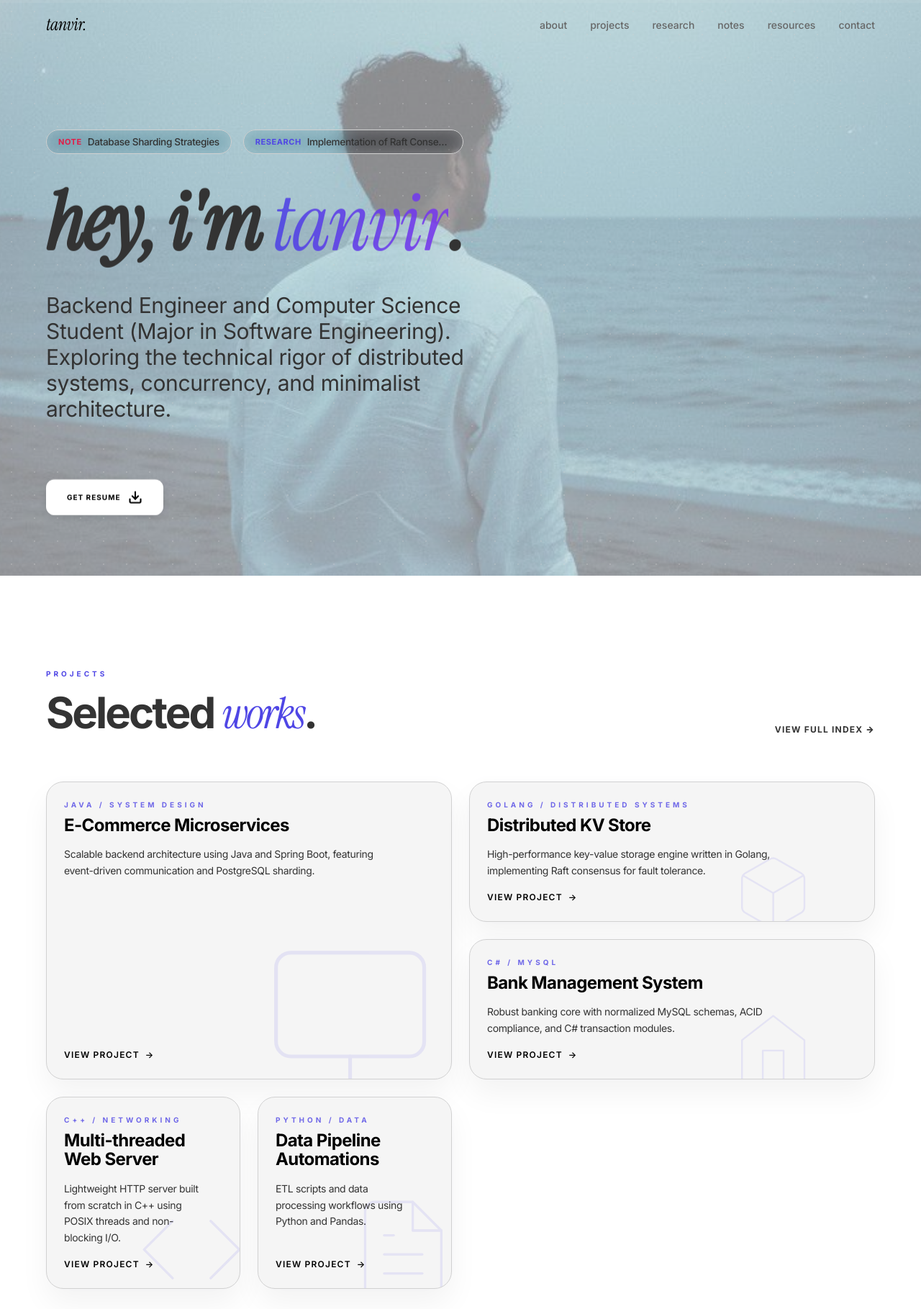
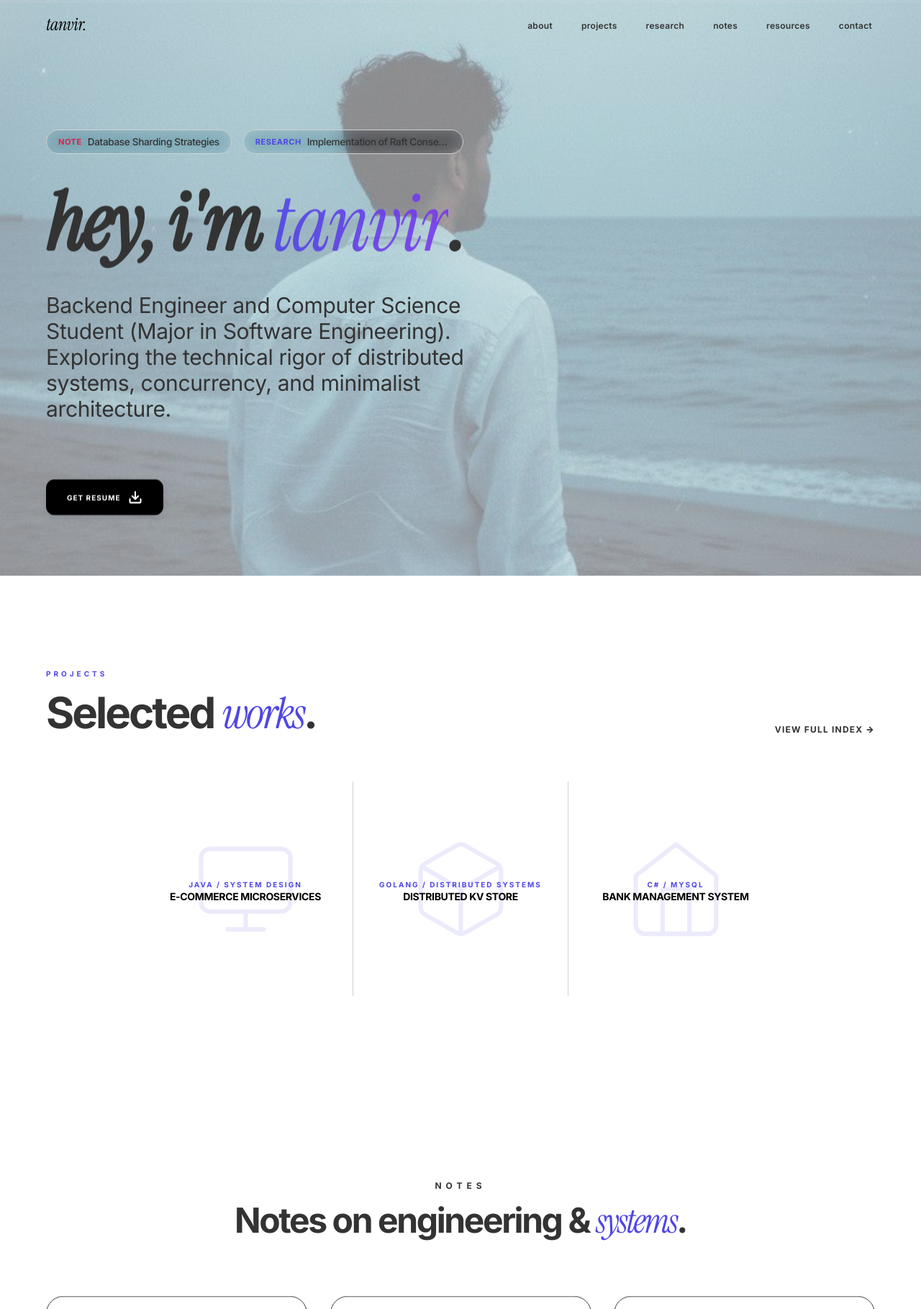
Before and after one commit to tanvir-cpp/tanvir-cpp.github.io, a plain HTML site: page index.html in a window 1280 px wide. Shown: the top 1819 px of the page at 72% size. Drawn offline with nearby package versions, Linux system fonts and the light colour scheme.

Commit message:
Refactor styles and structure for improved layout and responsiveness across sections

```diff
--- a/index.html
+++ b/index.html
@@ -141,16 +141,6 @@
           fetchpriority="high"
         />
         <div
-          class="absolute inset-0 opacity-[0.3] dark:opacity-20"
-          style="
-            background-image: radial-gradient(
-              var(--border-main) 1.5px,
-              transparent 1.5px
-            );
-            background-size: 32px 32px;
-          "
-        ></div>
-        <div
           class="absolute inset-0 bg-gradient-to-b from-main via-transparent to-main"
         ></div>
       </div>
@@ -270,8 +260,10 @@
           >
         </div>
         <!-- Bento Grid - Rendered via JS -->
-        <div class="bento-grid" id="featured-projects-grid">
-          <!-- JS populates this -->
+        <div class="max-w-4xl mx-auto px-0">
+          <div class="bento-grid" id="featured-projects-grid">
+            <!-- JS populates this -->
+          </div>
         </div>
       </div>
     </section>
--- a/src/data/projects.json
+++ b/src/data/projects.json
@@ -7,7 +7,8 @@
     "icon": "<svg viewBox='0 0 24 24' fill='none' stroke='currentColor' stroke-width='2' stroke-linecap='round' stroke-linejoin='round'><rect x='2' y='3' width='20' height='14' rx='2' ry='2'/><line x1='8' y1='21' x2='16' y2='21'/><line x1='12' y1='17' x2='12' y2='21'/></svg>",
     "link": "View Architecture →",
     "url": "#",
-        "size": "large"
+    "size": "large",
+    "featured": true
   },
   {
     "id": "distributed-kv-store",
@@ -17,7 +18,8 @@
     "icon": "<svg viewBox='0 0 24 24' fill='none' stroke='currentColor' stroke-width='2' stroke-linecap='round' stroke-linejoin='round'><path d='M21 16V8a2 2 0 0 0-1-1.73l-7-4a2 2 0 0 0-2 0l-7 4A2 2 0 0 0 3 8v8a2 2 0 0 0 1 1.73l7 4a2 2 0 0 0 2 0l7-4A2 2 0 0 0 21 16z'/><polyline points='3.27 6.96 12 12.01 20.73 6.96'/><line x1='12' y1='22.08' x2='12' y2='12'/></svg>",
     "link": "View Source →",
     "url": "#",
-        "size": "wide"
+    "size": "wide",
+    "featured": true
   },
   {
     "id": "bank-management-system",
@@ -27,7 +29,8 @@
     "icon": "<svg viewBox='0 0 24 24' fill='none' stroke='currentColor' stroke-width='2' stroke-linecap='round' stroke-linejoin='round'><path d='M3 9l9-7 9 7v11a2 2 0 01-2 2H5a2 2 0 01-2-2z'/><polyline points='9 22 9 12 15 12 15 22'/></svg>",
     "link": "View System →",
     "url": "#",
-        "size": "wide"
+    "size": "wide",
+    "featured": true
   },
   {
     "id": "http-server-cpp",
--- a/src/scripts/controller.js
+++ b/src/scripts/controller.js
@@ -8,7 +8,6 @@ import { observeReveal } from "./effects.js";
  */
 // Click listeners removed as projects are now native links
 
-
 export const init = async () => {
   await initHeroBadges();
   await initDynamicContent();
@@ -18,7 +17,7 @@ const initHeroBadges = async () => {
   try {
     const [posts, papers] = await Promise.all([
       model.fetchBlogPosts(),
-      model.fetchResearchPapers()
+      model.fetchResearchPapers(),
     ]);
 
     if (view.elements.latestNoteBadge && posts.length > 0) {
@@ -37,11 +36,19 @@ const initDynamicContent = async () => {
   // 1. Projects (Always load if grid exists)
   if (view.elements.bentoGrid) {
     try {
-      const projects = await model.fetchProjects();
+      let projects = await model.fetchProjects();
+
+      // Feature: Filter homepage to only show featured projects
+      if (view.elements.bentoGrid.id === "featured-projects-grid") {
+        projects = projects.filter((project) => project.featured);
+      }
+
       view.renderProjects(projects);
 
       // Initialize Reveal for project cards
-      document.querySelectorAll("#featured-projects-grid .reveal").forEach(el => observeReveal(el));
+      document
+        .querySelectorAll("#featured-projects-grid .reveal")
+        .forEach((el) => observeReveal(el));
     } catch (error) {
       console.warn("Failed to load projects:", error);
     }
@@ -51,13 +58,16 @@ const initDynamicContent = async () => {
   if (view.elements.researchList || view.elements.recommendedList) {
     try {
       const papers = await model.fetchResearchPapers();
-      const publications = papers.filter(p => !p.type || p.type === 'publication');
-      const recommendations = papers.filter(p => p.type === 'recommendation');
+      const publications = papers.filter(
+        (p) => !p.type || p.type === "publication",
+      );
+      const recommendations = papers.filter((p) => p.type === "recommendation");
 
       if (view.elements.researchList) view.renderResearchList(publications);
-      if (view.elements.recommendedList) view.renderRecommendedList(recommendations);
+      if (view.elements.recommendedList)
+        view.renderRecommendedList(recommendations);
 
-      document.querySelectorAll(".reveal").forEach(el => observeReveal(el));
+      document.querySelectorAll(".reveal").forEach((el) => observeReveal(el));
     } catch (error) {
       console.warn("Failed to load research:", error);
     }
@@ -67,7 +77,9 @@ const initDynamicContent = async () => {
   if (view.elements.latestNotesGrid) {
     const posts = await model.fetchBlogPosts();
     if (posts.length > 0) {
-      const sortedPosts = [...posts].sort((a, b) => new Date(b.date) - new Date(a.date));
+      const sortedPosts = [...posts].sort(
+        (a, b) => new Date(b.date) - new Date(a.date),
+      );
       view.renderLatestNotes(sortedPosts.slice(0, 3));
     } else {
       view.renderLatestNotes([]);
--- a/src/styles/base.css
+++ b/src/styles/base.css
@@ -174,27 +174,26 @@ img {
 }
 
 .btn-primary {
-  background: var(--white);
-  color: var(--neutral-950);
+  background: var(--black);
+  color: var(--white);
   box-shadow: 0 4px 12px rgba(0, 0, 0, 0.1);
 }
 
 .btn-primary:hover {
   transform: translateY(-2px);
-  background: var(--white);
+  background: var(--neutral-800);
   box-shadow: 0 8px 20px rgba(0, 0, 0, 0.2);
 }
 
 .btn-secondary {
-  background: rgba(255, 255, 255, 0.03);
-  color: var(--white);
-  border-color: rgba(255, 255, 255, 0.1);
-  backdrop-filter: blur(10px);
+  background: var(--bg-secondary);
+  color: var(--text-primary);
+  border-color: var(--border-main);
 }
 
 .btn-secondary:hover {
-  background: rgba(255, 255, 255, 0.08);
-  border-color: rgba(255, 255, 255, 0.2);
+  background: var(--bg-tertiary);
+  border-color: var(--border-secondary);
   transform: translateY(-1px);
 }
 
--- a/src/styles/sections/projects.css
+++ b/src/styles/sections/projects.css
@@ -3,206 +3,193 @@
   position: relative;
 }
 
-/* --- DEFAULT GRID LAYOUT (Homepage) --- */
+/* --- INSTAGRAM STYLE GRID (Homepage) --- */
 .bento-grid {
   display: grid;
-    grid-template-columns: repeat(1, 1fr);
-    grid-auto-rows: minmax(140px, auto);
-    gap: var(--space-6);
-    grid-auto-flow: dense;
+  grid-template-columns: repeat(3, 1fr); /* 3 columns like Instagram */
+  gap: 1px; /* Minimal gap like IG */
+  background: var(--border-main); /* Border color through gap */
+  width: 100%;
+  margin: 0 auto;
 }
 
 .bento-card {
-    background: var(--bg-secondary);
-    border: 1px solid var(--border-main);
-    border-radius: var(--radius-2xl);
-    padding: var(--space-6);
+  background: var(--white);
+  padding: 0;
   display: flex;
   flex-direction: column;
-    gap: var(--space-4);
-    transition: var(--transition-smooth);
+  justify-content: center;
+  align-items: center;
+  text-align: center;
+  border: none;
+  border-radius: 0;
+  transition: all 0.3s ease;
   cursor: pointer;
   position: relative;
   overflow: hidden;
   text-decoration: none;
-    box-shadow: var(--card-shadow);
+  box-shadow: none;
+}
+
+/* Square grid specific styles */
+.bento-grid:not(.list-view) .bento-card {
+  aspect-ratio: 1 / 1;
 }
 
 .bento-card:hover {
-    background: var(--bg-tertiary);
-    border-color: var(--accent-indigo-muted);
-    transform: translateY(-4px) scale(1.01);
-    box-shadow: var(--card-shadow-hover);
+  background: var(--bg-secondary);
+  transform: none;
+  box-shadow: inset 0 0 0 1px var(--accent-indigo);
+  z-index: 2;
 }
 
 .bento-content {
   display: flex;
   flex-direction: column;
-    gap: var(--space-4);
+  gap: var(--space-2);
+  padding: var(--space-6);
   height: 100%;
+  width: 100%;
+  justify-content: center;
+  align-items: center;
   z-index: 10;
   position: relative;
 }
 
-@media (min-width: 768px) {
-    .bento-grid {
-        grid-template-columns: repeat(4, 1fr);
+/* Base Typography (Shared) */
+.bento-tag {
+  font-size: 10px;
+  font-weight: var(--font-bold);
+  text-transform: uppercase;
+  letter-spacing: 0.2em;
+  color: var(--accent-indigo);
+  margin-bottom: var(--space-2);
 }
 
-    .bento-card {
-        grid-column: span 2;
+.bento-title {
+  font-size: var(--text-base);
+  font-weight: var(--font-bold);
+  line-height: var(--leading-tight);
+  color: var(--text-primary);
+  margin: 0;
+  text-transform: uppercase;
 }
 
-    .bento-card.bento-normal {
-        grid-column: span 1;
+.bento-desc {
+  display: none; /* Hidden in IG grid */
 }
 
-    .bento-card.bento-large {
-        grid-column: span 2;
-        grid-row: span 2;
+.bento-link {
+  display: none; /* Hidden in IG grid */
 }
 
-    .bento-card.bento-wide {
-        grid-column: span 2;
+/* Visual Background SVG */
+.bento-visual {
+  position: absolute;
+  inset: 0;
+  width: 100%;
+  height: 100%;
+  display: flex;
+  align-items: center;
+  justify-content: center;
+  opacity: 0.05;
+  transition: opacity 0.3s ease;
+  pointer-events: none;
 }
+
+.bento-visual svg {
+  width: 50%;
+  height: 50%;
+  color: var(--accent-indigo);
+  stroke-width: 1;
+}
+
+.bento-card:hover .bento-visual {
+  opacity: 0.1;
 }
 
 /* --- LIST / BAR LAYOUT (Projects Page) --- */
 .bento-grid.list-view {
   display: flex;
   flex-direction: column;
-    gap: var(--space-4);
+  gap: 0;
+  background: transparent;
+  border-top: 1px solid var(--border-main);
 }
 
 .bento-grid.list-view .bento-card {
-    grid-column: auto;
   width: 100%;
-    border: none;
+  aspect-ratio: auto;
+  align-items: flex-start;
+  text-align: left;
+  padding: var(--space-8) 0;
+  background: transparent;
   border-bottom: 1px solid var(--border-main);
-    background: transparent;
-    border-radius: 0;
-    padding: var(--space-8) var(--space-6);
-    box-shadow: none;
-    transform: none;
-    display: grid;
-    grid-template-columns: 1fr;
-    align-items: center;
 }
 
 .bento-grid.list-view .bento-card:hover {
-    background: var(--bg-tertiary);
-    /* Subtle highlight */
-    padding-left: var(--space-8);
-    transform: none !important;
-}
-
-/* List internal layout adjustments */
-@media (min-width: 768px) {
-    .bento-grid.list-view .bento-card {
-        grid-template-columns: 1.5fr 3fr 1fr;
+  background: rgba(var(--bg-secondary-rgb), 0.3);
+  box-shadow: none;
+  padding-left: var(--space-4);
 }
 
 .bento-grid.list-view .bento-content {
-        display: contents;
-        /* Flatten for grid */
-    }
-
-    .bento-grid.list-view .bento-header {
-        justify-content: center;
-    }
-
-    .bento-grid.list-view .bento-desc {
-        margin: 0;
-    }
-
-    .bento-grid.list-view .bento-link {
-        justify-self: end;
-        margin-top: 0;
-    }
-}
-
-/* --- SHARED TYPOGRAPHY & ELEMENTS --- */
-.bento-header {
-    display: flex;
-    flex-direction: column;
-    gap: var(--space-2);
-}
-
-.bento-tag {
-    font-size: var(--text-xs);
-    font-weight: var(--font-bold);
-    text-transform: uppercase;
-    letter-spacing: var(--tracking-mega);
-    color: var(--accent-indigo);
-    opacity: 0.8;
-    width: fit-content;
-}
-
-.bento-title {
-    font-size: var(--text-2xl);
-    font-weight: var(--font-bold);
-    line-height: var(--leading-tight);
-    letter-spacing: var(--tracking-tight);
-    color: var(--text-primary);
-    margin: 0;
+  display: grid;
+  grid-template-columns: 1fr;
+  align-items: flex-start;
+  text-align: left;
+  padding: 0;
+  gap: var(--space-1);
 }
 
 .bento-grid.list-view .bento-title {
   font-size: var(--text-3xl);
-    /* Larger in list view */
+  text-transform: none;
+  letter-spacing: var(--tracking-tighter);
 }
 
-.bento-desc {
-    font-size: var(--text-base);
+.bento-grid.list-view .bento-desc {
+  display: block;
+  font-size: var(--text-lg);
+  color: var(--text-secondary);
+  max-width: 800px;
+  margin-top: var(--space-3);
   line-height: var(--leading-relaxed);
-    color: var(--text-secondary);
-    font-weight: var(--font-normal);
-    max-width: 90%;
 }
 
-.bento-link {
-    margin-top: auto;
-    font-size: var(--text-sm);
-    font-weight: var(--font-semibold);
-    color: var(--text-primary);
+.bento-grid.list-view .bento-link {
   display: flex;
-    align-items: center;
-    gap: var(--space-2);
-    transition: var(--transition-base);
+  margin-top: var(--space-6);
+  font-size: var(--text-xs);
+  font-weight: var(--font-black);
+  color: var(--accent-indigo);
   text-transform: uppercase;
-    letter-spacing: var(--tracking-widest);
-    width: fit-content;
+  letter-spacing: 0.3em;
 }
 
-.bento-link::after {
-    content: '→';
+.bento-grid.list-view .bento-link::after {
+  content: "→";
+  margin-left: var(--space-2);
   transition: transform 0.3s ease;
 }
 
 .bento-card:hover .bento-link::after {
-    transform: translateX(5px);
+  transform: translateX(8px);
 }
 
-.bento-visual {
-    position: absolute;
-    bottom: -10%;
-    right: -5%;
-    width: 60%;
-    height: 60%;
-    display: flex;
-    align-items: center;
-    justify-content: center;
-    pointer-events: none;
+.bento-grid.list-view .bento-visual {
+  display: none;
 }
 
-.bento-visual svg {
-    width: 100%;
-    height: 100%;
-    color: var(--accent-indigo);
-    stroke-width: 0.5;
+/* --- RESPONSIVE ADJUSTMENTS --- */
+@media (max-width: 768px) {
+  .bento-grid:not(.list-view) {
+    grid-template-columns: repeat(3, 1fr);
+  }
 }
 
-.bento-icon {
-    display: none;
-    /* Keep clean for now */
+@media (min-width: 768px) {
+  .bento-grid.list-view .bento-card {
+    padding: var(--space-12) 0;
   }
+}
--- a/src/styles/ui/header.css
+++ b/src/styles/ui/header.css
@@ -11,11 +11,12 @@
 }
 
 .header.scrolled {
-  background: var(--bg-main);
-  opacity: 0.98;
+  background: rgba(var(--bg-main-rgb), 0.9);
   backdrop-filter: blur(20px);
   -webkit-backdrop-filter: blur(20px);
-  box-shadow: 0 4px 20px rgba(0, 0, 0, 0.05);
+  box-shadow: 0 4px 30px rgba(0, 0, 0, 0.03);
+  border-bottom: 1px solid var(--border-main);
+  padding: var(--space-3) 0;
 }
 
 .nav {
@@ -61,17 +62,19 @@
 }
 
 .nav-link {
-  color: var(--text-tertiary);
+  color: var(--text-secondary);
   text-decoration: none;
-  font-size: var(--text-base);
-  font-weight: var(--font-medium);
-  letter-spacing: var(--tracking-normal);
+  font-size: var(--text-sm);
+  font-weight: var(--font-semibold);
+  letter-spacing: var(--tracking-wide);
+  text-transform: lowercase;
   transition: var(--transition-fast);
+  padding: var(--space-2) var(--space-1);
 }
 
 .nav-link:hover,
 .nav-link.active {
-  color: var(--text-primary);
+  color: var(--accent-indigo);
 }
 
 /* Mobile Menu Button */
```
Also changed, not shown: research.html (+2 -2 lines), src/styles/sections/hero.css (+12 -10 lines). Lines whose indentation alone changed are shown as unchanged.
